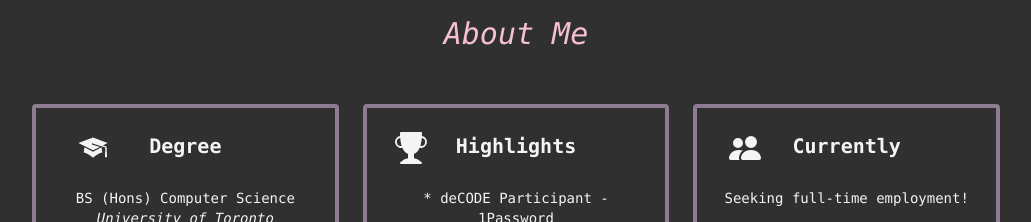
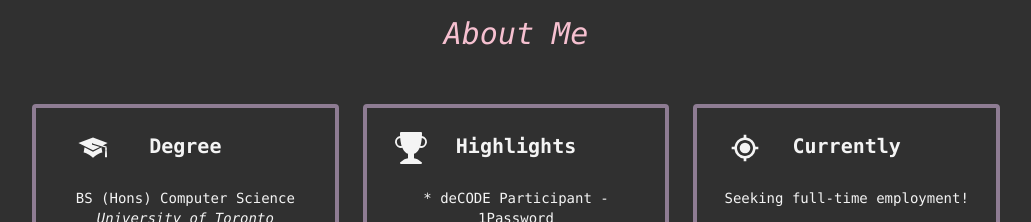
Before and after one commit to winnllam/winnllam.github.io, a React (Create React App) app: page / in a window 1280 px wide. Shown: the part 820-1042 px from the top of the page, without its empty margins (124-1155 px from the left). Built offline with nearby package versions, Linux system fonts and the light colour scheme.

Commit message:
Modified current highlight icon

```diff
--- a/src/components/about/About.tsx
+++ b/src/components/about/About.tsx
@@ -2,7 +2,8 @@ import "./About.css";
 import { FC, useState } from "react";
 import { SKILLS as skills, TOOLS as tools } from "./tools";
 import { GiGraduateCap } from "react-icons/gi";
-import { BsPeopleFill, BsFillTrophyFill } from "react-icons/bs";
+import { BsFillTrophyFill } from "react-icons/bs";
+import { BiCurrentLocation } from "react-icons/bi";
 import * as DiIcons from "react-icons/di";
 import * as FaIcons from "react-icons/fa";
 import * as SiIcons from "react-icons/si";
@@ -65,7 +66,7 @@ function About() {
         </div>
         <div className="box-outline basis-1/3 m-3">
           <div className="box-header">
-            <BsPeopleFill className="highlight-icon" />
+            <BiCurrentLocation className="highlight-icon" />
             <h3>Currently</h3>
           </div>
           <p>Seeking full-time employment!</p>
```
